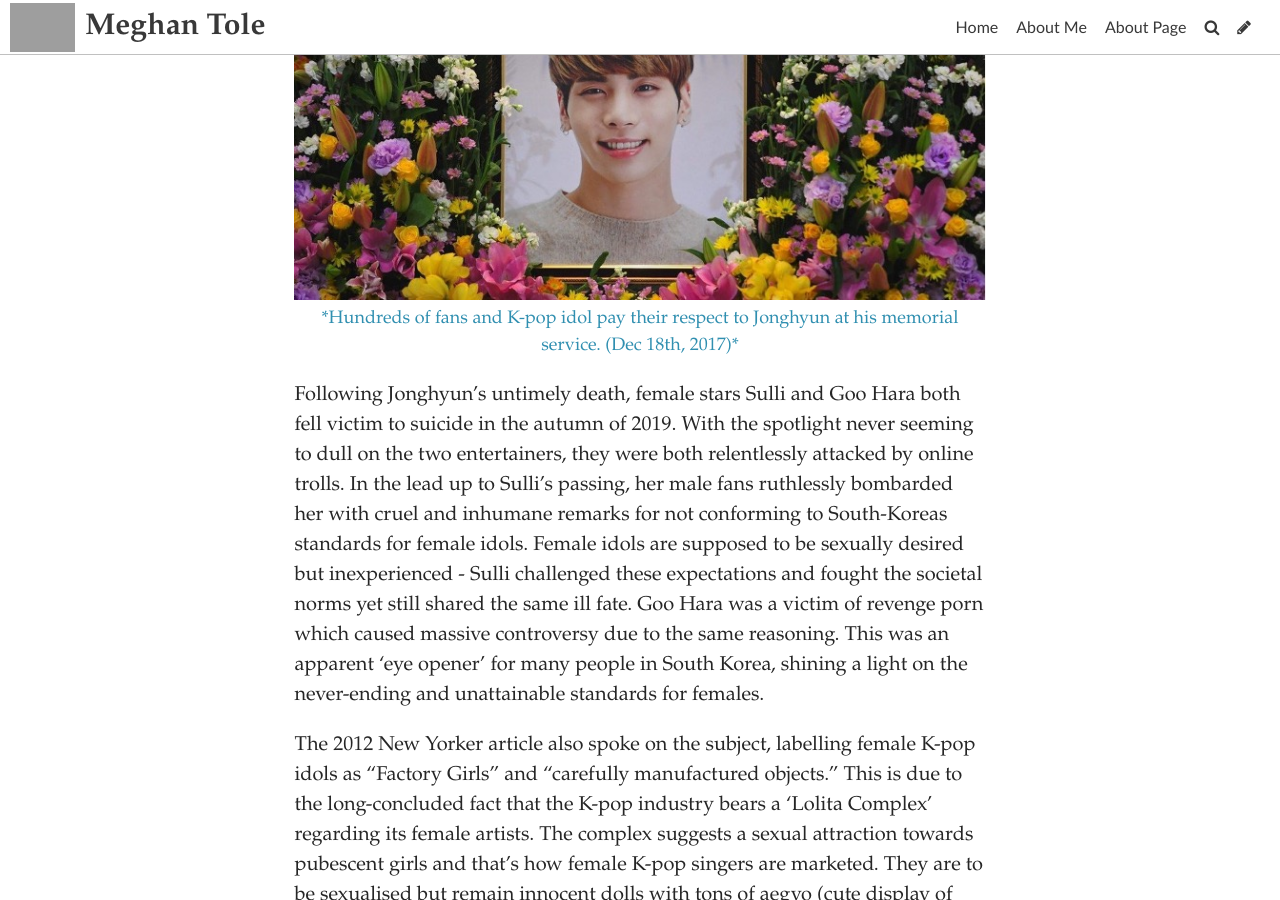
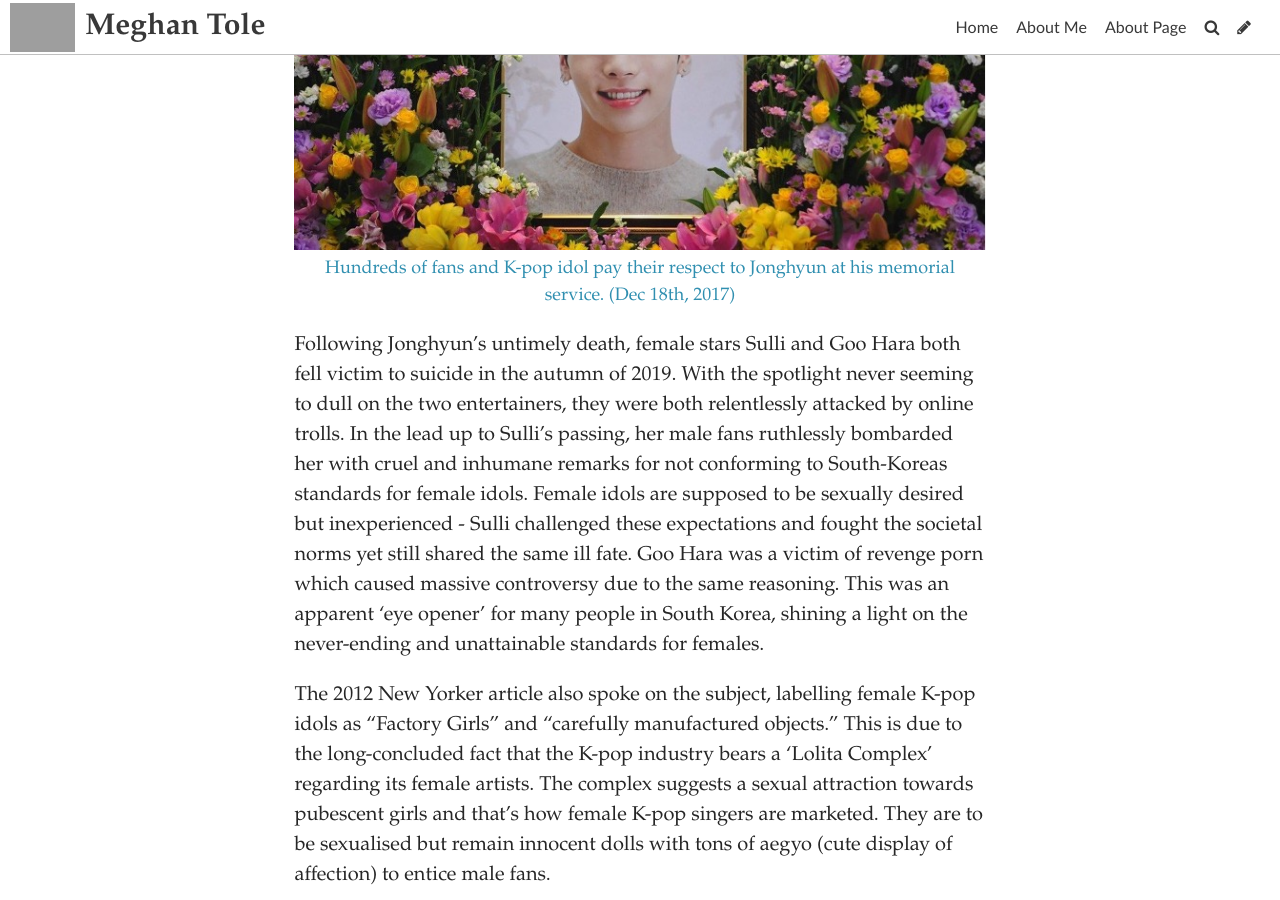
Before and after one commit to meghantole/tarm, a Jekyll site: the page built from _posts/2022-12-16-the-k-pop-industry-the-reality-behind-korea’s-standards.md, in a window 1280 px wide and 900 px high, scrolled down 3465 px. Built offline with Jekyll 4.4.1, drawn with Linux system fonts in a browser that asks for light colours; some web fonts are replaced; some of the changed text lies outside the part shown; grey boxes are pictures that could not be loaded.

Commit message:
Update Post “2022-12-16-the-k-pop-industry-the-reality-behind-korea’s-standards”

```diff
--- a/_posts/2022-12-16-the-k-pop-industry-the-reality-behind-korea’s-standards.md
+++ b/_posts/2022-12-16-the-k-pop-industry-the-reality-behind-korea’s-standards.md
@@ -1,6 +1,6 @@
 ---
 layout: post
-title: "**The K-pop Industry: The Reality Behind Korea’s Standards**"
+title: "The K-pop Industry: The Reality Behind Korea’s Standards"
 date: 2022-12-16T19:15:41.366Z
 image: ../uploads/kpop-group-181022-main-sf-gettyimages-1412530273.webp
 title_color: "#ffffff"
@@ -26,7 +24,7 @@
 
 Eating disorders are not the only feared outcome of the intense standards the K-pop industry encourages. A study has concluded that for eight years straight, South Korea had the highest suicide rate of all industrialised countries in the world, with it only dropping to second place in 2015. For individuals aged fifteen to twenty-four, suicide is the leading cause of death in the nation. What’s frightening is this is also the prime age for K-pop idols starting out in the industry. Kim Jonghyun was a former singer and songwriter for the group ‘SHINee’, who sadly took his own life in the December of 2017. His suicide note read, “I’m broken from the inside... The depression that has slowly eaten away at me has finally consumed me, and I couldn’t beat it.” Jonghyun joined his company SM Entertainment (one of the big three) as a fifteen-year-old boy, similar to many other talented teenagers in South Korea. But it seems by the growing number of suicides, that these children may not be emotionally matured yet to manage the pressure and the trolling that comes with being an idol. Korean entertainment companies set high standards for behaviour and physical appearance, which can influence so-called fans to use social media to pass judgement if the enforced standards aren’t met. Jonghyun wasn’t the first idol to take their own life and isn’t likely to be the last. So how many more precious lives must be lost to change these entertainment companies’ negligent approach to mental health?
 
-![*Hundreds of fans and K-pop idol pay their respect to Jonghyun at his memorial service. (Dec 18th, 2017)*](../uploads/jonghyun.jpg)
+![Hundreds of fans and K-pop idol pay their respect to Jonghyun at his memorial service. (Dec 18th, 2017)](../uploads/jonghyun.jpg)
 
 Following Jonghyun’s untimely death, female stars Sulli and Goo Hara both fell victim to suicide in the autumn of 2019. With the spotlight never seeming to dull on the two entertainers, they were both relentlessly attacked by online trolls. In the lead up to Sulli’s passing, her male fans ruthlessly bombarded her with cruel and inhumane remarks for not conforming to South-Koreas standards for female idols. Female idols are supposed to be sexually desired but inexperienced - Sulli challenged these expectations and fought the societal norms yet still shared the same ill fate. Goo Hara was a victim of revenge porn which caused massive controversy due to the same reasoning. This was an apparent ‘eye opener’ for many people in South Korea, shining a light on the never-ending and unattainable standards for females.
 
@@ -48,7 +46,7 @@
 
 Angela Min, a South Korean international student opened up about her experience with cosmetic surgery and how Red Velvet star Irene’s visuals encouraged her to get the procedures done. “I wasn’t too far from the standard, but these idols are advertised everywhere in Korea... you can’t help but compare yourself,” Min said. “I wanted to get double eyelid surgery for years; it’s really affordable back home too.” In South Korea, there are clinics on every street corner.
 
-![*JooE, a member of Momoland, has always been open about her plastic surgery.*](../uploads/momoland.jpg)
+![JooE, a member of Momoland, has always been open about her plastic surgery.](../uploads/momoland.jpg)
 
 It’s time for the companies that dominate South Korea’s entertainment industry to be held accountable for the detrimental effect their standards have on artists and their country. Hopefully, celebrities like Hwasa will continue fighting against the chains their companies confine them to and keep on setting an example for the next generation of idols.
 
```
Also changed, not shown: other parts of _posts/2022-12-16-the-k-pop-industry-the-reality-behind-korea’s-standards.md (+1 -3 lines).
